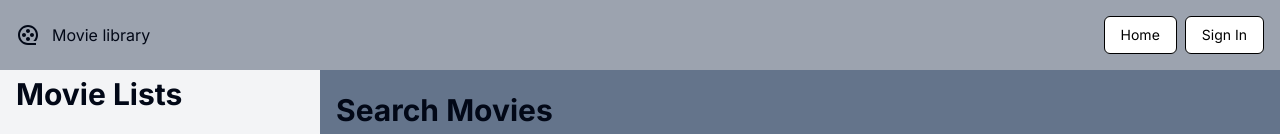
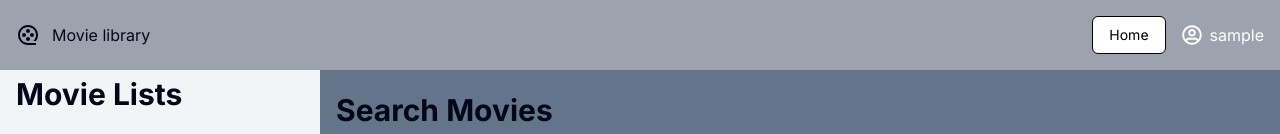
Before and after one commit to niketjain1/movies-library, a Next.js app: page / in a window 1280 px wide. Shown: the top 134 px of the page. Built offline with nearby package versions, Linux system fonts and the light colour scheme; no server answers; sample sign-in values are in the browser's storage.

Commit message:
👌 IMPROVE: showing the userName if the user is logged in

```diff
--- a/src/components/NavBar/NavBar.tsx
+++ b/src/components/NavBar/NavBar.tsx
@@ -1,9 +1,20 @@
-import React from "react";
+"use client";
+
+import React, { useEffect, useState } from "react";
 import { RiMovie2Line } from "react-icons/ri";
 import CustomButton from "../button/CustomButton";
 import Link from "next/link";
+import { FaRegUserCircle } from "react-icons/fa";
 
 const NavBar = () => {
+  const [userName, setUserName] = useState<string | null>(null);
+
+  useEffect(() => {
+    const storedUserName = localStorage.getItem("userName") as string;
+    if (storedUserName) {
+      setUserName(storedUserName);
+    }
+  }, []);
   return (
     <div className="flex flex-row w-full p-4 items-center justify-center bg-gray-400 absolute">
       <RiMovie2Line size={24} />
@@ -11,9 +22,16 @@ const NavBar = () => {
       <Link href={"/"} className="ml-auto">
         <CustomButton title={"Home"} />
       </Link>
-      <Link href={"/signin"} className="ml-2">
-        <CustomButton title={"Sign In"} customClassName="ml-auto" />
-      </Link>
+      {userName ? (
+        <>
+          <FaRegUserCircle className="ml-4 text-white" size={20} />
+          <p className="ml-2 text-white">{userName.split('"')}</p>
+        </>
+      ) : (
+        <Link href={"/signin"} className="ml-2">
+          <CustomButton title={"Sign In"} customClassName="ml-auto" />
+        </Link>
+      )}
     </div>
   );
 };
```
